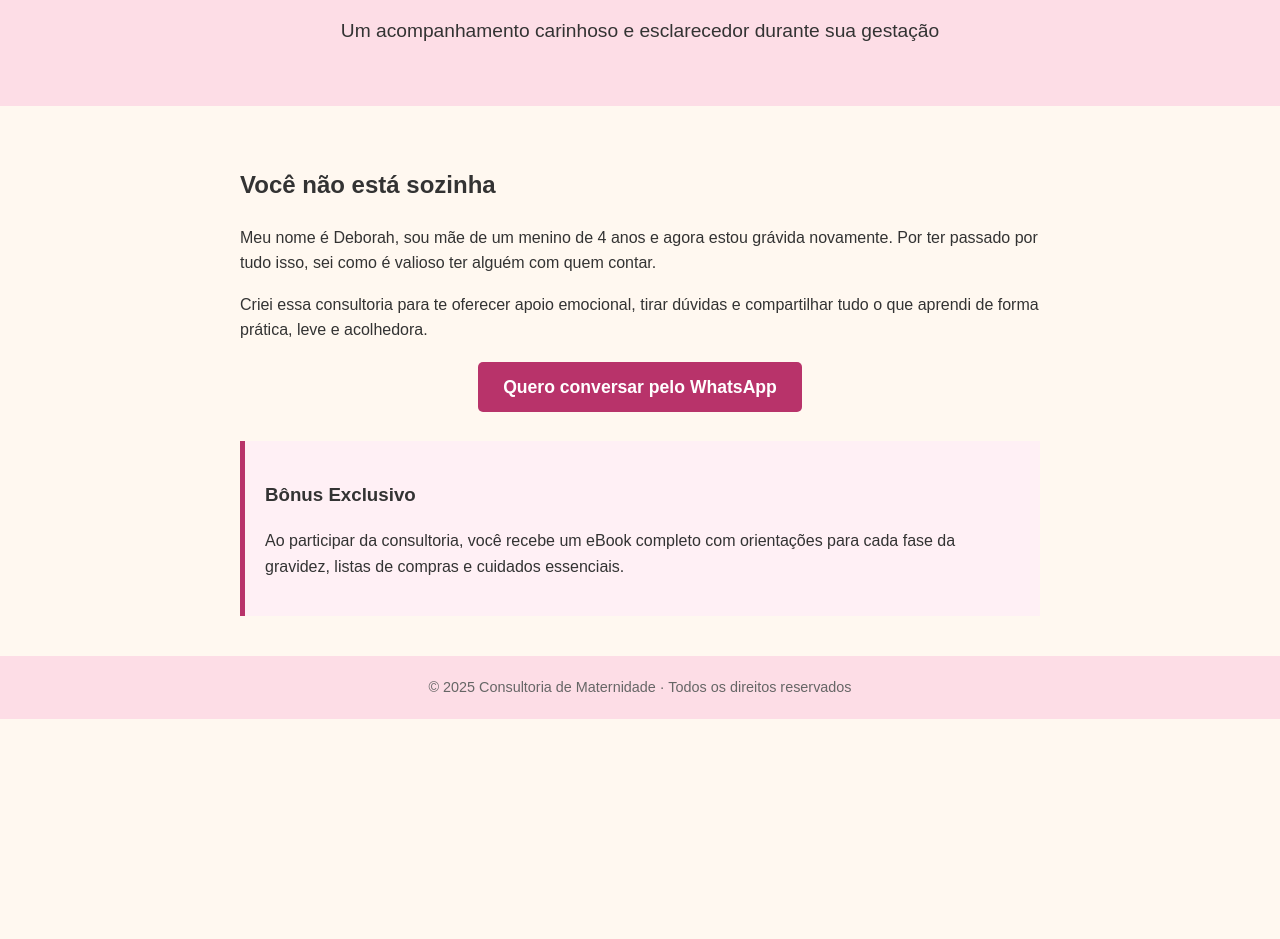
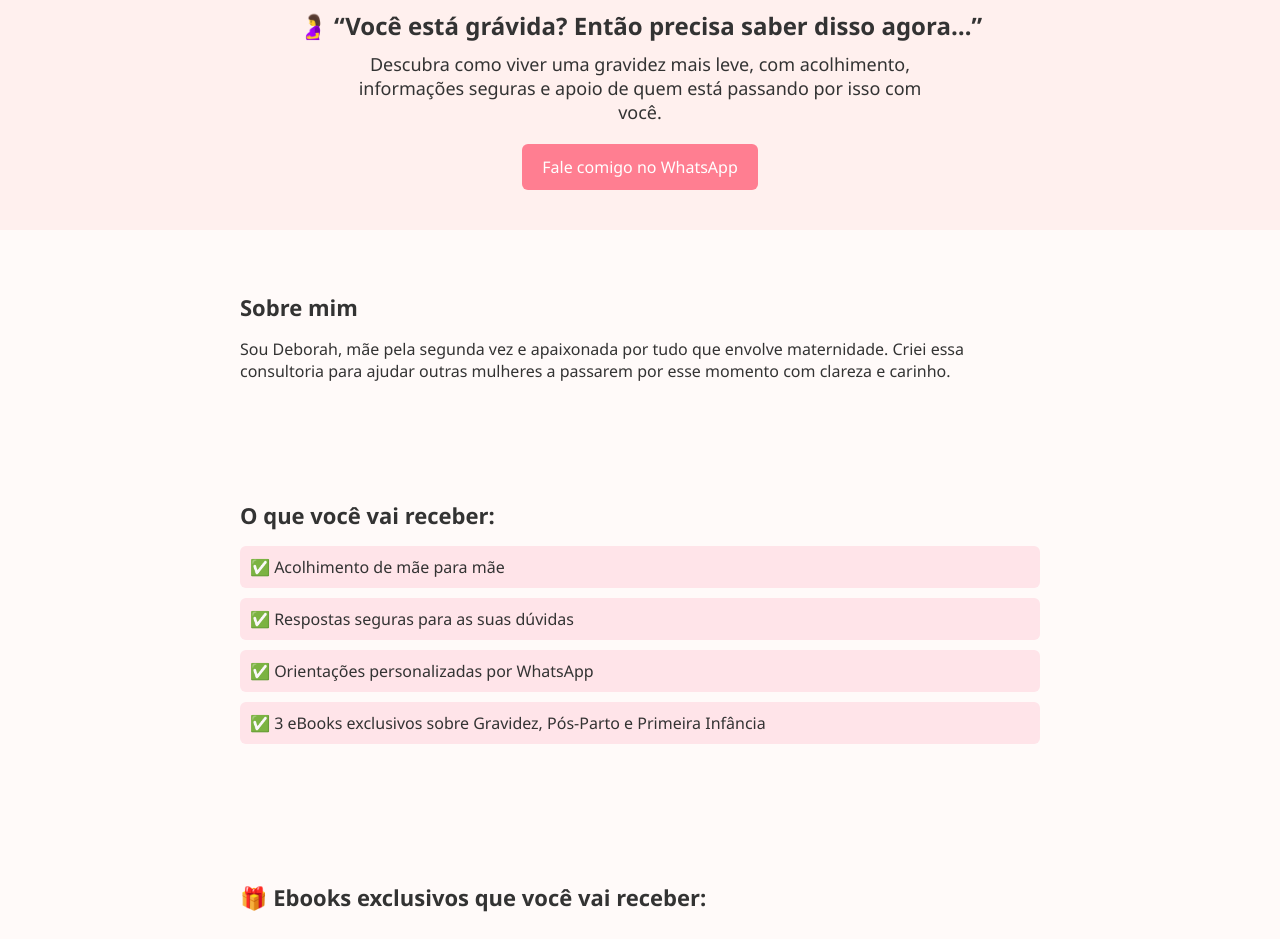
Before and after one commit to consultoriamaterninadeh/consultoria-maternidaDeh, a plain HTML site: page index.html in a window 1280 px wide. Shown: the part 127-1066 px from the top of the page. Before the commit the page ends 846 px from the top, so only its background shows below. Drawn offline with Linux system fonts and the light colour scheme.

Commit message:
Update index.html

```diff
--- a/index.html
+++ b/index.html
@@ -2,88 +2,178 @@
 <!DOCTYPE html>
 <html lang="pt-br">
 <head>
-    <meta charset="UTF-8">
-    <meta name="viewport" content="width=device-width, initial-scale=1.0">
-    <title>Consultoria de Maternidade</title>
+  <meta charset="UTF-8" />
+  <meta name="viewport" content="width=device-width, initial-scale=1.0"/>
+  <title>Consultoria para Gestantes com Deborah</title>
   <style>
     body {
-            font-family: Arial, sans-serif;
-            line-height: 1.6;
-            background-color: #fff8f0;
+      font-family: 'Segoe UI', sans-serif;
+      margin: 0;
+      background: #fffaf9;
       color: #333;
-            margin: 0;
-            padding: 0;
     }
     header {
-            background-color: #fddde6;
-            padding: 40px 20px;
+      background-color: #f9e4e1;
+      padding: 20px;
       text-align: center;
     }
     header h1 {
-            font-size: 2.2em;
-            color: #b8336a;
+      font-size: 26px;
+      margin: 0;
     }
-        header p {
-            font-size: 1.2em;
-            margin-top: 10px;
+    .hero {
+      padding: 40px 20px;
+      text-align: center;
+      background: #fff0ee;
     }
-        section {
+    .hero h2 {
+      font-size: 24px;
+      margin-bottom: 10px;
+    }
+    .hero p {
+      font-size: 18px;
+      max-width: 600px;
+      margin: 0 auto;
+    }
+    .cta-button, .submit-button {
+      display: inline-block;
+      margin-top: 20px;
+      background-color: #ff7e91;
+      color: white;
+      padding: 12px 20px;
+      border-radius: 6px;
+      text-decoration: none;
+      font-size: 16px;
+      border: none;
+      cursor: pointer;
+    }
+    .section {
       padding: 40px 20px;
       max-width: 800px;
       margin: auto;
     }
-        .cta {
+    .section h3 {
+      font-size: 22px;
+      margin-bottom: 10px;
+    }
+    .section ul {
+      list-style: none;
+      padding: 0;
+    }
+    .section li {
+      background: #ffe4e9;
+      margin-bottom: 10px;
+      padding: 10px;
+      border-radius: 6px;
+    }
+    .ebooks {
+      display: flex;
+      flex-direction: column;
+      gap: 20px;
+      margin-top: 20px;
+    }
+    .ebook {
+      background: #fff5f7;
+      padding: 20px;
+      border-radius: 8px;
+    }
+    .ebook h4 {
+      margin-top: 0;
+    }
+    .form-section {
       text-align: center;
-            margin-top: 30px;
+      background: #ffeef0;
+      padding: 30px 20px;
+      margin: 40px 0;
     }
-        .cta a {
-            background-color: #b8336a;
-            color: white;
-            padding: 15px 25px;
-            text-decoration: none;
-            border-radius: 5px;
-            font-weight: bold;
-            font-size: 1.1em;
-        }
-        .bonus {
-            background-color: #fff0f5;
-            padding: 20px;
-            margin-top: 40px;
-            border-left: 5px solid #b8336a;
+    .form-section input {
+      padding: 10px;
+      font-size: 16px;
+      margin: 10px;
+      width: 250px;
+      max-width: 90%;
+      border-radius: 6px;
+      border: 1px solid #ccc;
     }
     footer {
-            background-color: #fddde6;
+      background-color: #f9e4e1;
       text-align: center;
       padding: 20px;
-            font-size: 0.9em;
-            color: #666;
+      font-size: 14px;
     }
   </style>
 </head>
 <body>
 
 <header>
-    <h1>Consultoria de Maternidade: De Mãe para Mãe</h1>
-    <p>Um acompanhamento carinhoso e esclarecedor durante sua gestação</p>
+  <h1>Consultoria para Gestantes com Deborah</h1>
 </header>
 
-<section>
-    <h2>Você não está sozinha</h2>
-    <p>Meu nome é Deborah, sou mãe de um menino de 4 anos e agora estou grávida novamente. Por ter passado por tudo isso, sei como é valioso ter alguém com quem contar.</p>
-    <p>Criei essa consultoria para te oferecer apoio emocional, tirar dúvidas e compartilhar tudo o que aprendi de forma prática, leve e acolhedora.</p>
+<section class="hero">
+  <h2>🤰 “Você está grávida? Então precisa saber disso agora…”</h2>
+  <p>Descubra como viver uma gravidez mais leve, com acolhimento, informações seguras e apoio de quem está passando por isso com você.</p>
+  <a class="cta-button" href="https://wa.me/5554984441503?text=Ol%C3%A1!%20Tenho%20interesse%20na%20consultoria%20sobre%20maternidade." target="_blank">Fale comigo no WhatsApp</a>
+</section>
 
-    <div class="cta">
-        <a href="https://wa.me/5554984441503?text=Ol%C3%A1!%20Tenho%20interesse%20na%20consultoria%20sobre%20maternidade." target="_blank">Quero conversar pelo WhatsApp</a>
+<section class="section">
+  <h3>Sobre mim</h3>
+  <p>Sou Deborah, mãe pela segunda vez e apaixonada por tudo que envolve maternidade. Criei essa consultoria para ajudar outras mulheres a passarem por esse momento com clareza e carinho.</p>
+</section>
+
+<section class="section">
+  <h3>O que você vai receber:</h3>
+  <ul>
+    <li>✅ Acolhimento de mãe para mãe</li>
+    <li>✅ Respostas seguras para as suas dúvidas</li>
+    <li>✅ Orientações personalizadas por WhatsApp</li>
+    <li>✅ 3 eBooks exclusivos sobre Gravidez, Pós-Parto e Primeira Infância</li>
+  </ul>
+</section>
+
+<section class="section ebooks">
+  <h3>🎁 Ebooks exclusivos que você vai receber:</h3>
+
+  <div class="ebook">
+    <h4>1️⃣ Guia Completo da Gravidez</h4>
+    <p>• Desenvolvimento mês a mês do bebê<br>
+    • Como se preparar emocionalmente<br>
+    • Dicas práticas para gestação saudável</p>
   </div>
 
-    <div class="bonus">
-        <h3>Bônus Exclusivo</h3>
-        <p>Ao participar da consultoria, você recebe um eBook completo com orientações para cada fase da gravidez, listas de compras e cuidados essenciais.</p>
+  <div class="ebook">
+    <h4>2️⃣ Cuidados e Conforto Pós-Parto</h4>
+    <p>• Recuperação leve e consciente<br>
+    • Cuidados com o bebê e consigo mesma<br>
+    • Itens essenciais e conforto</p>
+  </div>
+
+  <div class="ebook">
+    <h4>3️⃣ Primeira Infância</h4>
+    <p>• Desenvolvimento mês a mês do bebê<br>
+    • Sono, nutrição e segurança<br>
+    • Preparação para os primeiros meses</p>
   </div>
 </section>
 
+<section class="form-section">
+  <h3>📩 Receba novidades e conteúdos exclusivos</h3>
+  <p>Insira seus dados para receber conteúdos gratuitos diretamente no seu e-mail:</p>
+  <form action="https://SEU-LINK-DE-CAPTURA.com" method="POST">
+    <input type="text" name="nome" placeholder="Seu nome" required />
+    <input type="email" name="email" placeholder="Seu e-mail" required />
+    <br />
+    <button type="submit" class="submit-button">Quero Receber!</button>
+  </form>
+</section>
+
+<section class="section" style="text-align: center;">
+  <h3>💝 Atendimento personalizado com vagas limitadas</h3>
+  <p>Garanta sua consultoria + eBooks agora mesmo clicando no botão abaixo:</p>
+  <a class="cta-button" href="https://wa.me/5554984441503?text=Ol%C3%A1!%20Tenho%20interesse%20na%20consultoria%20sobre%20maternidade." target="_blank">Quero falar com a Deborah</a>
+</section>
+
 <footer>
-    © 2025 Consultoria de Maternidade · Todos os direitos reservados
+  © 2025 Consultoria com Deborah | Todos os direitos reservados
 </footer>
 
 </body>
```
Lines whose indentation alone changed are shown as unchanged.
